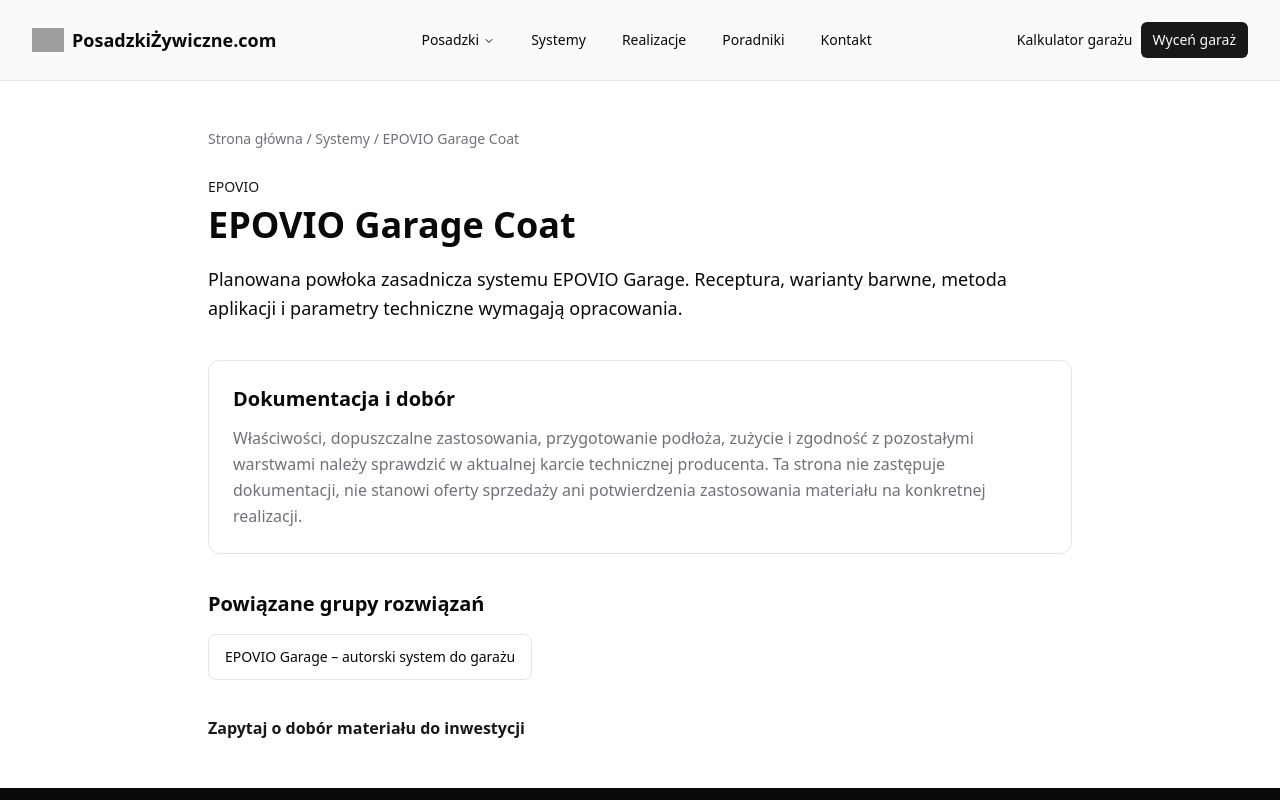
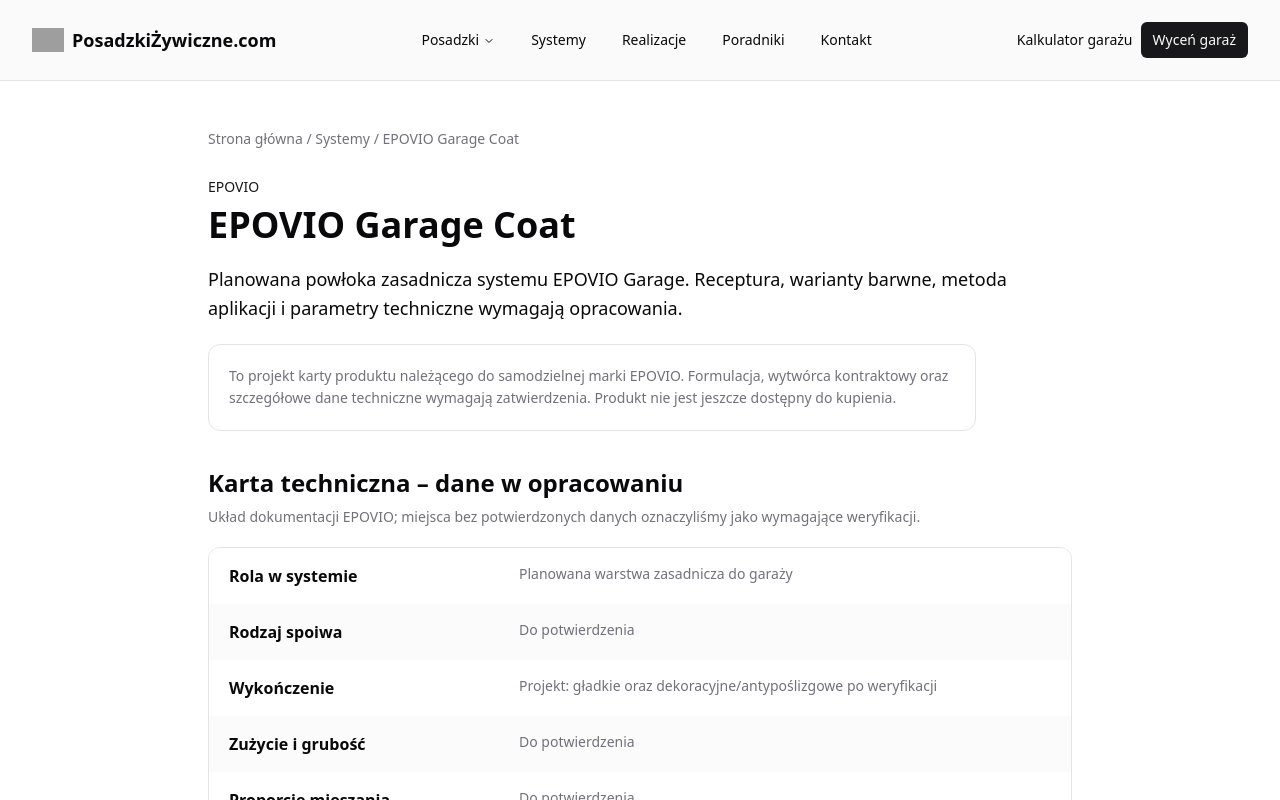
Before and after one commit to damianGG/posadzki-zywiczne, a Next.js app: page /systemy/materialy/epovio-garage-coat in a window 1280 px wide. Shown: the top 800 px of the page. Built offline with nearby package versions, Linux system fonts and the light colour scheme; grey boxes are pictures that could not be loaded.

Commit message:
feat(epovio): create independent technical-card-style pages for proprietary product drafts

```diff
--- a/app/systemy/materialy/[slug]/page.tsx
+++ b/app/systemy/materialy/[slug]/page.tsx
@@ -33,6 +33,29 @@ export default async function MaterialPage({ params }: Props) {
       <p className="text-sm font-medium text-primary">{brands[material.brandId].name}</p>
       <h1 className="mt-2 text-3xl font-bold md:text-4xl">{material.name}</h1>
       <p className="mt-5 text-lg leading-relaxed">{material.description}</p>
+      {material.isConcept && (
+        <p className="mt-5 max-w-3xl rounded-xl border p-5 text-sm leading-relaxed text-muted-foreground">
+          To projekt karty produktu należącego do samodzielnej marki EPOVIO.
+          Formulacja, wytwórca kontraktowy oraz szczegółowe dane techniczne wymagają zatwierdzenia.
+          Produkt nie jest jeszcze dostępny do kupienia.
+        </p>
+      )}
+      {material.technicalFields && material.technicalFields.length > 0 && (
+        <section className="mt-9" aria-labelledby="material-technical-fields">
+          <h2 id="material-technical-fields" className="text-2xl font-semibold">Karta techniczna – dane w opracowaniu</h2>
+          <p className="mt-2 text-sm text-muted-foreground">
+            Układ dokumentacji EPOVIO; miejsca bez potwierdzonych danych oznaczyliśmy jako wymagające weryfikacji.
+          </p>
+          <dl className="mt-5 overflow-hidden rounded-xl border">
+            {material.technicalFields.map((field, index) => (
+              <div key={field.label} className={`grid gap-2 px-5 py-4 sm:grid-cols-[minmax(0,1fr)_minmax(0,2fr)] sm:gap-6 ${index % 2 ? "bg-muted/40" : "bg-background"}`}>
+                <dt className="font-semibold">{field.label}</dt>
+                <dd className="text-sm text-muted-foreground">{field.value}</dd>
+              </div>
+            ))}
+          </dl>
+        </section>
+      )}
       {material.referenceConsumption && (
         <section className="mt-9 rounded-xl border p-6">
           <h2 className="text-xl font-semibold">Orientacyjne zużycie wg dokumentacji producenta</h2>
@@ -44,11 +67,11 @@ export default async function MaterialPage({ params }: Props) {
         </section>
       )}
       <section className="mt-9 rounded-xl border p-6">
-        <h2 className="text-xl font-semibold">Dokumentacja i dobór</h2>
+        <h2 className="text-xl font-semibold">{material.isConcept ? "Co będzie zawierać finalna dokumentacja?" : "Dokumentacja i dobór"}</h2>
         <p className="mt-3 leading-relaxed text-muted-foreground">
-          Właściwości, dopuszczalne zastosowania, przygotowanie podłoża, zużycie i zgodność z pozostałymi
-          warstwami należy sprawdzić w aktualnej karcie technicznej producenta. Ta strona nie zastępuje dokumentacji,
-          nie stanowi oferty sprzedaży ani potwierdzenia zastosowania materiału na konkretnej realizacji.
+          {material.isConcept
+            ? "Po zatwierdzeniu produktu EPOVIO opublikujemy własną kartę techniczną: przeznaczenie, przygotowanie podłoża, proporcje mieszania, zużycie, aplikację, warunki utwardzania, parametry użytkowe, przechowywanie oraz wymagane informacje bezpieczeństwa. Do tego czasu ta strona nie jest instrukcją aplikacji ani ofertą sprzedaży."
+            : "Właściwości, dopuszczalne zastosowania, przygotowanie podłoża, zużycie i zgodność z pozostałymi warstwami należy sprawdzić w aktualnej karcie technicznej producenta. Ta strona nie zastępuje dokumentacji, nie stanowi oferty sprzedaży ani potwierdzenia zastosowania materiału na konkretnej realizacji."}
         </p>
         {material.technicalSheetUrl && (
           <a href={material.technicalSheetUrl} target="_blank" rel="noopener noreferrer"
```
